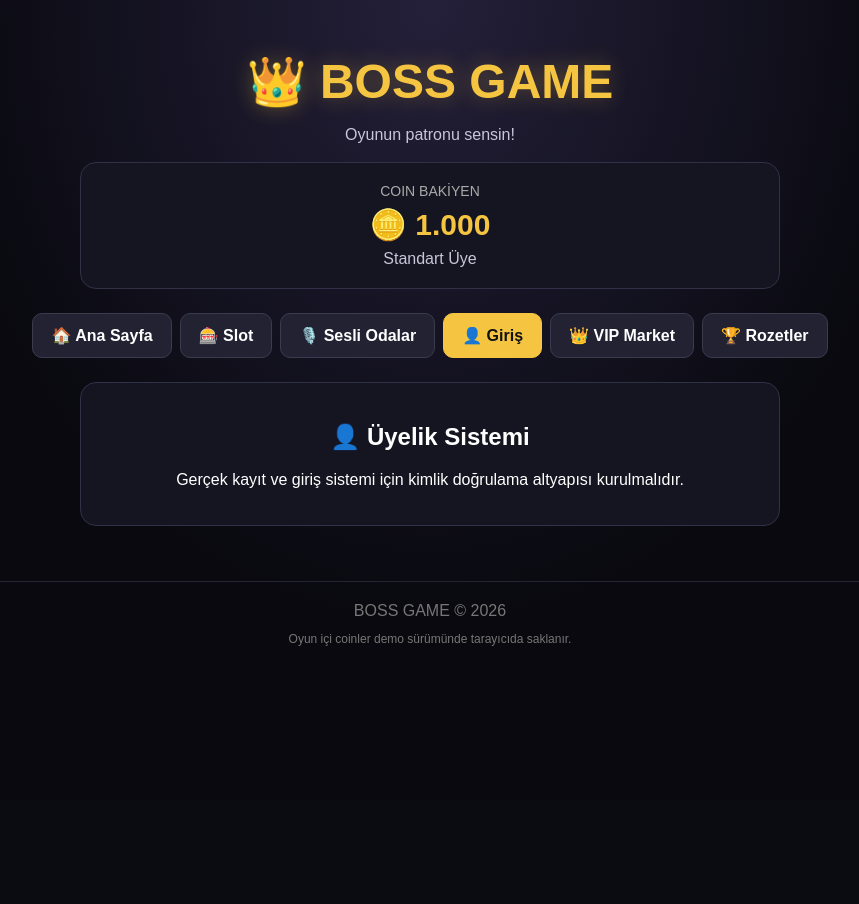
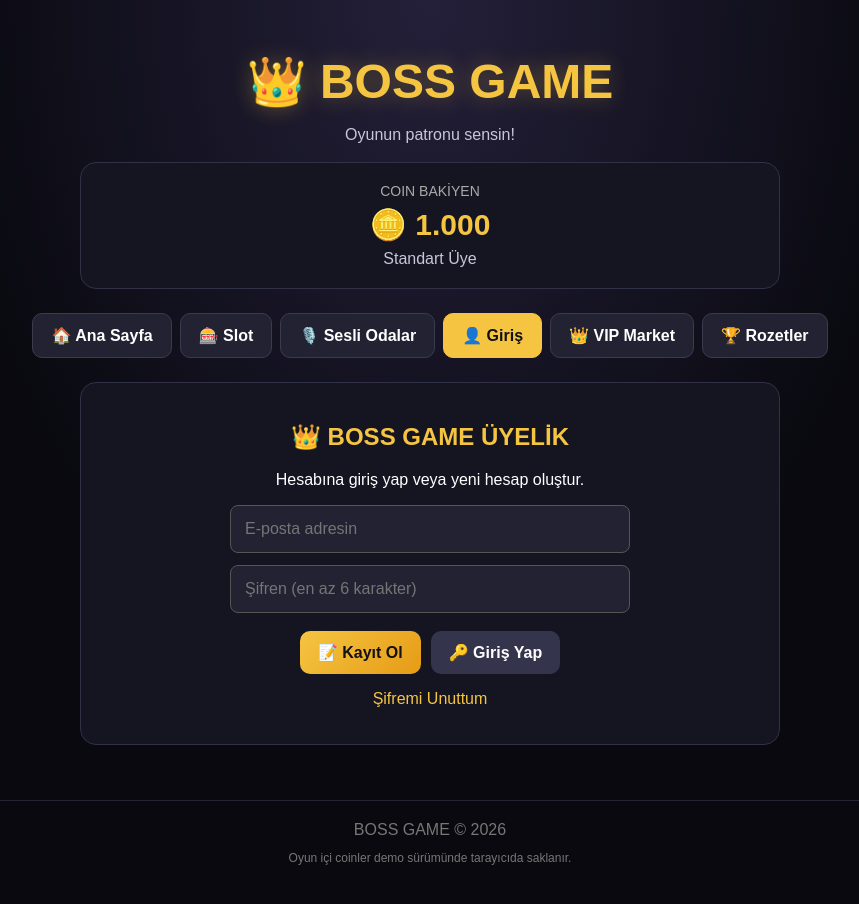
Before and after one commit to senadmr199-debug/Boss-game, a Next.js app: page / in a window 1280 px wide. Both pictures are taken after a click on the button "👤 Giriş". Shown: the top 904 px of the page, without its empty margins (210-1069 px from the left). Before the commit the page ends 800 px from the top, so only its background shows below. Built offline with nearby package versions, Linux system fonts and the light colour scheme.

Commit message:
Update page.js

```diff
--- a/app/page.js
+++ b/app/page.js
@@ -1,7 +1,11 @@
 "use client";
 
 import { useEffect, useState } from "react";
-
+import { createClient } from "@supabase/supabase-js";
+const supabase = createClient(
+  "https://klmjyeljhfozthxocjit.supabase.co",
+  "sb_publishable_omCeokV2Z1-LibvDRVOQuQ_Y6htlTvl"
+);
 const VIP_LEVELS = [
   {
     id: 1,
@@ -95,7 +99,10 @@ export default function Home() {
   const [jackpotWins, setJackpotWins] = useState(0);
   const [giftedCoins, setGiftedCoins] = useState(0);
   const [notice, setNotice] = useState("");
-
+const [email, setEmail] = useState("");
+const [password, setPassword] = useState("");
+const [user, setUser] = useState(null);
+const [authBusy, setAuthBusy] = useState(false);
   useEffect(() => {
     try {
       const saved = localStorage.getItem("boss-game-data");
@@ -127,7 +134,68 @@ export default function Home() {
 
     localStorage.setItem("boss-game-data", JSON.stringify(data));
   }, [coins, vip, totalEarned, gamesPlayed, jackpotWins, giftedCoins]);
+ useEffect(() => {
+  supabase.auth.getSession().then(({ data }) => {
+    setUser(data.session?.user ?? null);
+  });
 
+  const { data: listener } = supabase.auth.onAuthStateChange(
+    (_event, session) => {
+      setUser(session?.user ?? null);
+    }
+  );
+
+  return () => listener.subscription.unsubscribe();
+}, []);
+
+const handleAuth = async (mode) => {
+  setAuthBusy(true);
+  setNotice("");
+
+  try {
+    const result =
+      mode === "signup"
+        ? await supabase.auth.signUp({ email: email.trim(), password })
+        : await supabase.auth.signInWithPassword({
+            email: email.trim(),
+            password,
+          });
+
+    if (result.error) throw result.error;
+
+    if (mode === "signup" && !result.data.session) {
+      setNotice("Kayıt oluşturuldu! E-postanı doğrula.");
+    } else {
+      setUser(result.data.user ?? null);
+      setNotice("İşlem başarılı!");
+    }
+  } catch (error) {
+    setNotice(error.message || "Bir hata oluştu.");
+  } finally {
+    setAuthBusy(false);
+  }
+};
+
+const resetPassword = async () => {
+  if (!email.trim()) {
+    setNotice("Önce e-posta adresini yaz.");
+    return;
+  }
+
+  const { error } = await supabase.auth.resetPasswordForEmail(
+    email.trim(),
+    { redirectTo: window.location.origin }
+  );
+
+  setNotice(
+    error ? error.message : "Şifre sıfırlama e-postası gönderildi."
+  );
+};
+
+const signOut = async () => {
+  const { error } = await supabase.auth.signOut();
+  setNotice(error ? error.message : "Çıkış yapıldı.");
+};
   const notify = (message) => {
     setNotice(message);
   };
@@ -448,14 +516,121 @@ export default function Home() {
       )}
 
       {page === "login" && (
-        <section style={panelStyle}>
-          <h2>👤 Üyelik Sistemi</h2>
-          <p>
-            Gerçek kayıt ve giriş sistemi için kimlik doğrulama altyapısı
-            kurulmalıdır.
-          </p>
-        </section>
-      )}
+  <section style={panelStyle}>
+    <h2 style={{ color: "#f5c542" }}>
+      👑 BOSS GAME ÜYELİK
+    </h2>
+
+    {user ? (
+      <>
+        <h3 style={{ color: "#5be39a" }}>
+          ✓ Başarıyla giriş yaptın!
+        </h3>
+
+        <p>Hesabın: {user.email}</p>
+
+        <button
+          style={buttonStyle}
+          onClick={signOut}
+        >
+          Çıkış Yap
+        </button>
+      </>
+    ) : (
+      <>
+        <p>Hesabına giriş yap veya yeni hesap oluştur.</p>
+
+        <input
+          type="email"
+          placeholder="E-posta adresin"
+          value={email}
+          onChange={(e) => setEmail(e.target.value)}
+          style={{
+            display: "block",
+            width: "100%",
+            maxWidth: 400,
+            boxSizing: "border-box",
+            margin: "12px auto",
+            padding: 14,
+            borderRadius: 8,
+            background: "#222233",
+            color: "white",
+            border: "1px solid #555"
+          }}
+        />
+
+        <input
+          type="password"
+          placeholder="Şifren (en az 6 karakter)"
+          value={password}
+          onChange={(e) => setPassword(e.target.value)}
+          style={{
+            display: "block",
+            width: "100%",
+            maxWidth: 400,
+            boxSizing: "border-box",
+            margin: "12px auto",
+            padding: 14,
+            borderRadius: 8,
+            background: "#222233",
+            color: "white",
+            border: "1px solid #555"
+          }}
+        />
+
+        <div style={{
+          display: "flex",
+          justifyContent: "center",
+          gap: 10,
+          flexWrap: "wrap",
+          marginTop: 18
+        }}>
+          <button
+            style={buttonStyle}
+            disabled={authBusy}
+            onClick={() => handleAuth("signup")}
+          >
+            {authBusy ? "Bekle..." : "📝 Kayıt Ol"}
+          </button>
+
+          <button
+            style={{
+              ...buttonStyle,
+              background: "#34344c",
+              color: "white"
+            }}
+            disabled={authBusy}
+            onClick={() => handleAuth("login")}
+          >
+            🔑 Giriş Yap
+          </button>
+        </div>
+
+        <button
+          disabled={authBusy}
+          onClick={resetPassword}
+          style={{
+            background: "transparent",
+            color: "#f5c542",
+            border: "none",
+            padding: 16,
+            cursor: "pointer"
+          }}
+        >
+          Şifremi Unuttum
+        </button>
+      </>
+    )}
+  </section>
+)}
+
+
+
+
+
+
+
+
 
       <footer
         style={{
```
